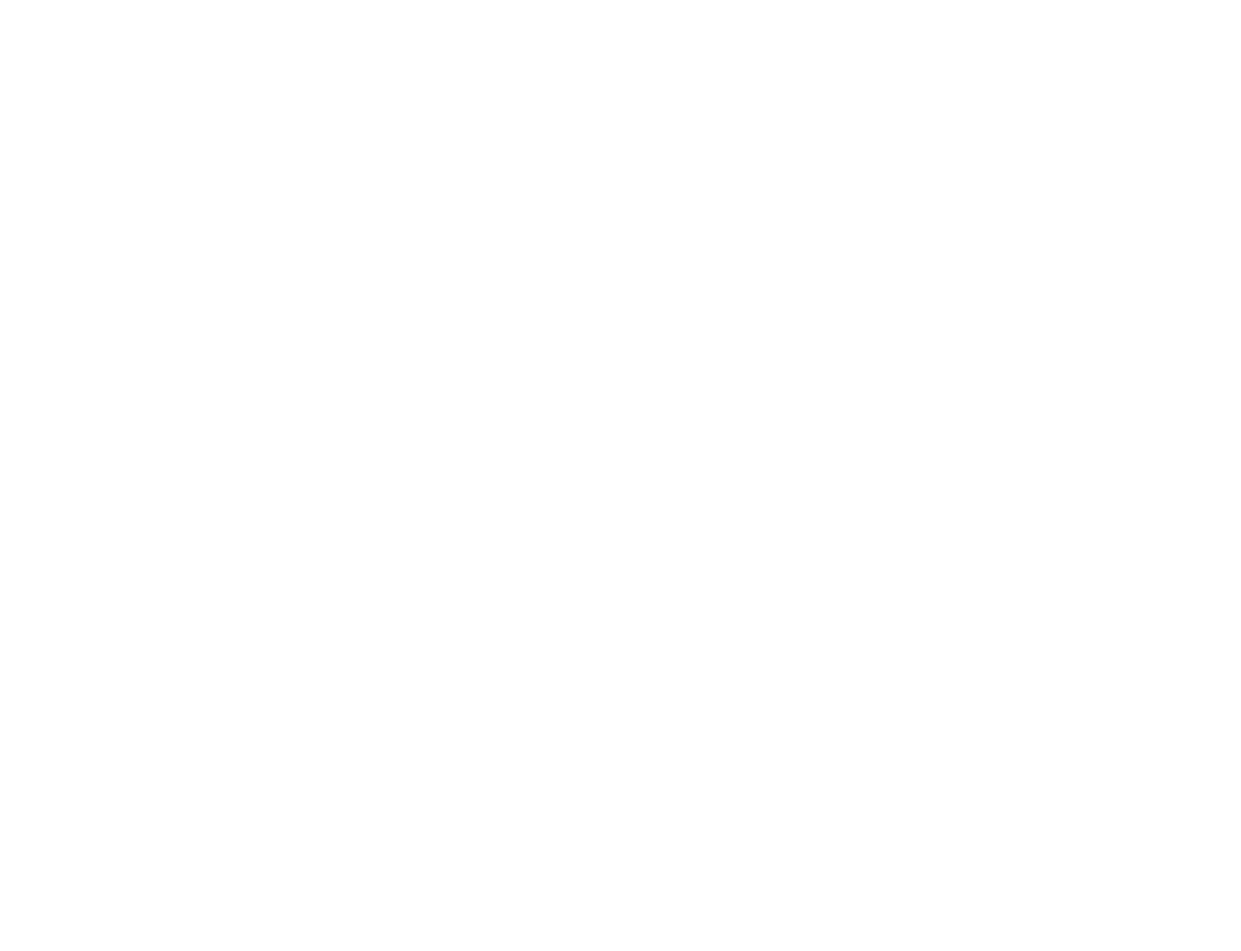
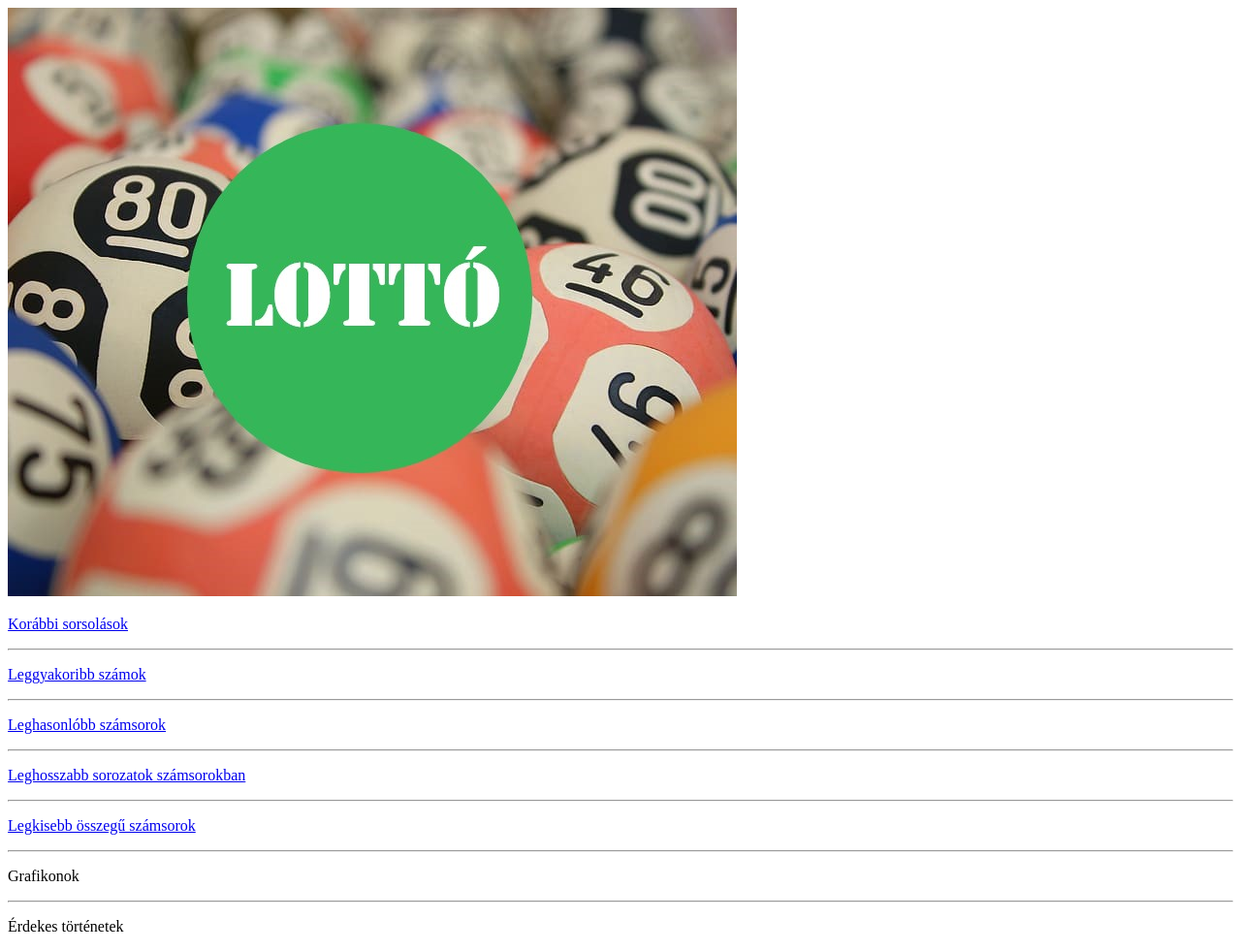
Before and after one commit to Valentin0216/lottoprojekt, a plain HTML site: page grafikonok.html in a window 1280 px wide. Shown: the whole page at 97% size. Before the commit the page ends 800 px from the top, so only its background shows below. Drawn offline with Linux system fonts and the light colour scheme.

Commit message:
Bal oldali panel div, img, a, p

```diff
--- a/grafikonok.html
+++ b/grafikonok.html
@@ -7,6 +7,21 @@
     <title>Grafikonok</title>
 </head>
 <body>
-
+    <div id="baloldal">
+        <img src="img/hatter.jpg">
+        <a href="index.html"><p>Korábbi sorsolások</p></a>
+        <hr>
+        <a href="leggyakoribb.html"><p>Leggyakoribb számok</p></a>
+        <hr>
+        <a href="leghasonlobb.html"><p>Leghasonlóbb számsorok</p></a>
+        <hr>
+        <a href="leghosszabb.html"><p>Leghosszabb sorozatok számsorokban</p></a>
+        <hr>
+        <a href="legkisebbosszegszamsorok.html"><p>Legkisebb összegű számsorok</p></a>
+        <hr>
+        <p>Grafikonok</p>
+        <hr>
+        <p>Érdekes történetek</p>
+    </div>
 </body>
 </html>
```
